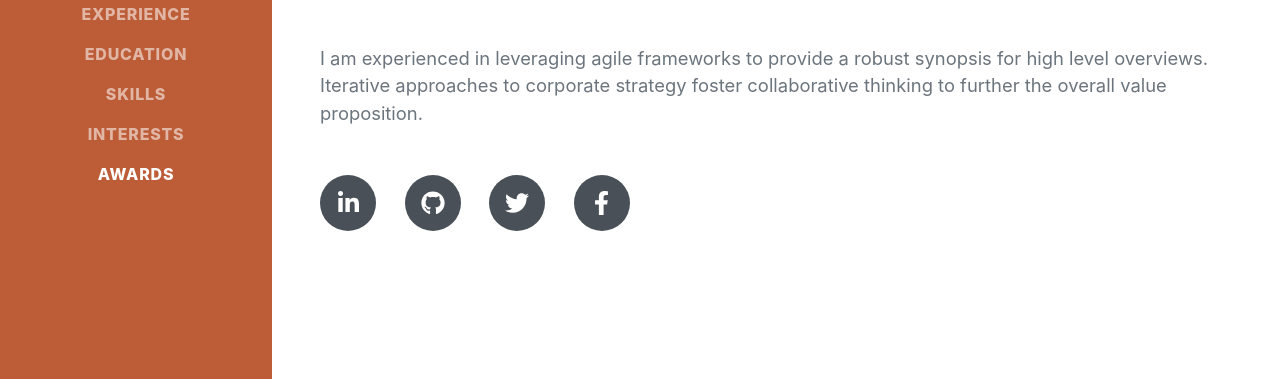
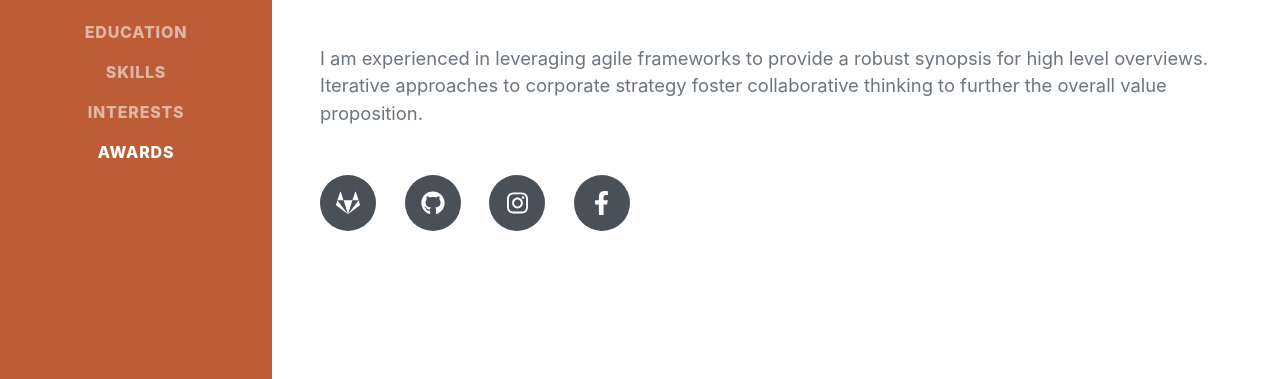
Before and after one commit to movie0/movie0.github.io, a plain HTML site: page index.html in a window 1280 px wide. Shown: the part 418-797 px from the top of the page. Drawn offline with nearby package versions, Linux system fonts and the light colour scheme; a web font is replaced by a local one.

Commit message:
image update

```diff
--- a/index.html
+++ b/index.html
@@ -49,9 +49,9 @@
                     </div>
                     <p class="lead mb-5">I am experienced in leveraging agile frameworks to provide a robust synopsis for high level overviews. Iterative approaches to corporate strategy foster collaborative thinking to further the overall value proposition.</p>
                     <div class="social-icons">
-                        <a class="social-icon" href="#!"><i class="fab fa-linkedin-in"></i></a>
+                        <a class="social-icon" href="#!"><i class="fab fa-gitlab"></i></a>
                         <a class="social-icon" href="#!"><i class="fab fa-github"></i></a>
-                        <a class="social-icon" href="#!"><i class="fab fa-twitter"></i></a>
+                        <a class="social-icon" href="#!"><i class="fab fa-instagram"></i></a>
                         <a class="social-icon" href="#!"><i class="fab fa-facebook-f"></i></a>
                     </div>
                 </div>
@@ -129,7 +129,7 @@
                         <li class="list-inline-item"><i class="fab fa-html5"></i></li>
                         <li class="list-inline-item"><i class="fab fa-css3-alt"></i></li>
                         <li class="list-inline-item"><i class="fab fa-js-square"></i></li>
-                        <li class="list-inline-item"><i class="fab fa-angular"></i></li>
+                        <li class="list-inline-item"><i class="fab fa-python"></i></li>
                         <li class="list-inline-item"><i class="fab fa-react"></i></li>
                         <li class="list-inline-item"><i class="fab fa-node-js"></i></li>
                         <li class="list-inline-item"><i class="fab fa-sass"></i></li>
```
Also changed, not shown: assets/img/profile.jpg.
